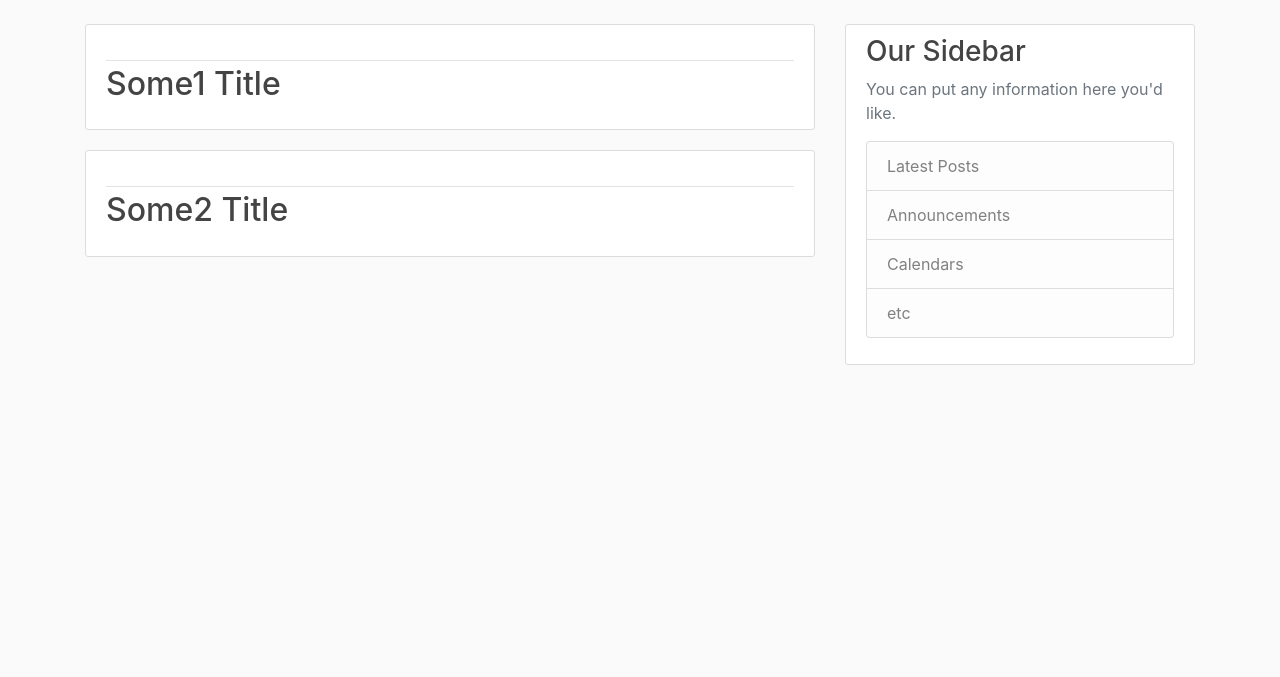
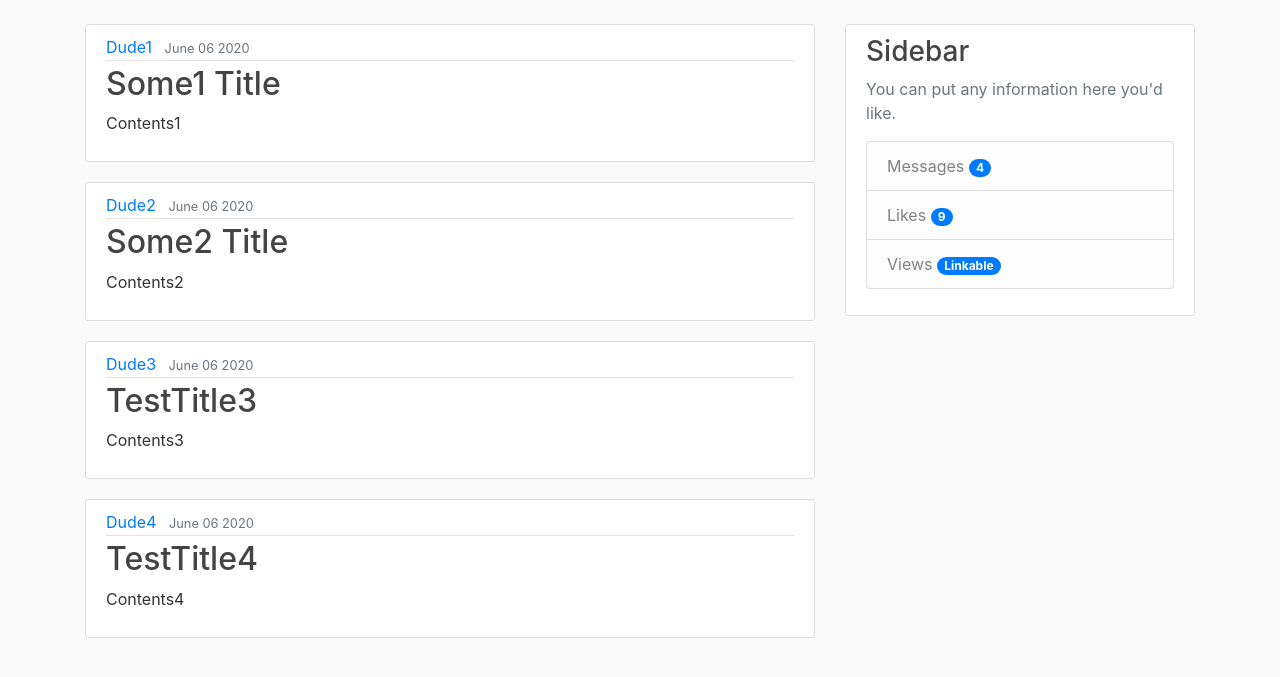
Before and after one commit to TeoKlst/Matcha_2019, a Flask app: page / in a window 1280 px wide. Shown: the part 56-733 px from the top of the page. Run offline with Flask 2, Linux system fonts and the light colour scheme; parts of the project's set-up code (start-up, migrations or seed data) failed here and were passed over; some libraries are stand-ins or nearby versions.

Commit message:
11/06/2020
+Small Additions

```diff
--- a/matcha/matcha/__init__.py
+++ b/matcha/matcha/__init__.py
@@ -13,3 +13,6 @@ login_manager.login_view = 'login'
 login_manager.login_message_category = 'info'
 
 from matcha import routes
+
+# Sectret Key Generation $> secrets.token_hex(16)
+# Helps to protect from modifying cookies and cross-site request forgery attacks.
--- a/matcha/matcha/routes.py
+++ b/matcha/matcha/routes.py
@@ -8,14 +8,32 @@ from matcha.models import User, Like, Message, Images, Tags, Post
 from flask_login import login_user, current_user, logout_user, login_required
 from datetime import date
 
+# Templating engine that flask uses is Jinja2
+
 posts = [
     {
+        'author': 'Dude1',
         'title': 'Some1 Title',
-        'name':  'Name1'
+        'content':  'Contents1',
+        'date_posted': 'June 06 2020'
     },
     {
+        'author': 'Dude2',
         'title': 'Some2 Title',
-        'name':  'Name2'
+        'content':  'Contents2',
+        'date_posted': 'June 06 2020'
+    },
+    {
+        'author': 'Dude3',
+        'title': 'TestTitle3',
+        'content': 'Contents3',
+        'date_posted': 'June 06 2020'
+    },
+    {
+        'author': 'Dude4',
+        'title': 'TestTitle4',
+        'content': 'Contents4',
+        'date_posted': 'June 06 2020'
     }
 ]
 
@@ -29,6 +47,9 @@ def home():
 def about():
     return render_template('about.html', title='About')
 
+@app.route('/frontpage')
+def frontpage():
+    return render_template('frontpage.html', title='FrontPage')
 
 @app.route('/register', methods=['GET', 'POST'])
 def register():
@@ -38,7 +59,7 @@ def register():
     if form.validate_on_submit():
         today = date.today()
         born = date(int(form.year.data), int(form.month.data), int(form.day.data))
-        hashed_password = bcrypt.generate_password_hash(form.password.data).decode('utf-8')
+        hashed_password = bcrypt.generate_password_hash(form.password_field.data).decode('utf-8')
         user = User(firstname=form.firstname.data,
                     lastname=form.lastname.data,
                     username=form.username.data,
--- /dev/null
+++ b/matcha/matcha/templates/frontpage.html
@@ -0,0 +1,4 @@
+{% extends "layout.html" %}
+{% block content %}
+<h2>Front Page</h2>
+{% endblock content %}
--- a/matcha/matcha/templates/home.html
+++ b/matcha/matcha/templates/home.html
@@ -4,8 +4,8 @@
     <article class="media content-section">
         <div class="media-body">
             <div class="article-metadata">
-            <a class="mr-2" href="#">{{ post.author }}</a>
-            <small class="text-muted">{{ post.date_posted }}</small>
+                <a class="mr-2" href="#">{{ post.author }}</a>
+                <small class="text-muted">{{ post.date_posted }}</small>
             </div>
             <h2><a class="article-title" href="#">{{ post.title }}</a></h2>
             <p class="article-content">{{ post.content }}</p>
--- a/matcha/matcha/templates/layout.html
+++ b/matcha/matcha/templates/layout.html
@@ -8,7 +8,7 @@
     <!-- Bootstrap CSS -->
     <link rel="stylesheet" href="https://stackpath.bootstrapcdn.com/bootstrap/4.3.1/css/bootstrap.min.css" integrity="sha384-ggOyR0iXCbMQv3Xipma34MD+dH/1fQ784/j6cY/iJTQUOhcWr7x9JvoRxT2MZw1T" crossorigin="anonymous">
 
-
+    <!-- url_for CSS to static directory -->
     <link rel="stylesheet" type="text/css" href="{{ url_for('static', filename='main.css') }}">
 
     {% if title %}
@@ -30,6 +30,7 @@
                     <div class="navbar-nav mr-auto">
                         {% if current_user.is_authenticated %}
                         <a class="nav-item nav-link" href="{{ url_for('home') }}">Home</a>
+                        <a class="nav-item nav-link" href="#">Browse</a>
                         {% else %}
                         <a class="nav-item nav-link" href="{{ url_for('home') }}">Home</a>
                         <a class="nav-item nav-link" href="{{ url_for('about') }}">About</a>
@@ -62,17 +63,17 @@
                         {% endfor %}
                     {% endif %}
                 {% endwith %}
+                <!-- Block Content -->
                 {% block content %}{% endblock %}
             </div>
             <div class="col-md-4">
                 <div class="content-section">
-                    <h3>Our Sidebar</h3>
+                    <h3>Sidebar</h3>
                     <p class='text-muted'>You can put any information here you'd like.
                     <ul class="list-group">
-                        <li class="list-group-item list-group-item-light">Latest Posts</li>
-                        <li class="list-group-item list-group-item-light">Announcements</li>
-                        <li class="list-group-item list-group-item-light">Calendars</li>
-                        <li class="list-group-item list-group-item-light">etc</li>
+                        <li class="list-group-item list-group-item-light">Messages <span class="badge badge-pill badge-primary">{{ posts|length }}</span></li>
+                        <li class="list-group-item list-group-item-light">Likes <span class="badge badge-pill badge-primary">9</span></li>
+                        <li class="list-group-item list-group-item-light">Views <a href="#" class="badge badge-pill badge-primary">Linkable</a></li>
                     </ul>
                     </p>
                 </div>
```
Also changed, not shown: matcha/matcha/forms.py (+6 -3 lines), matcha/matcha/templates/register.html (+6 -5 lines), matcha/matcha/site.db.
